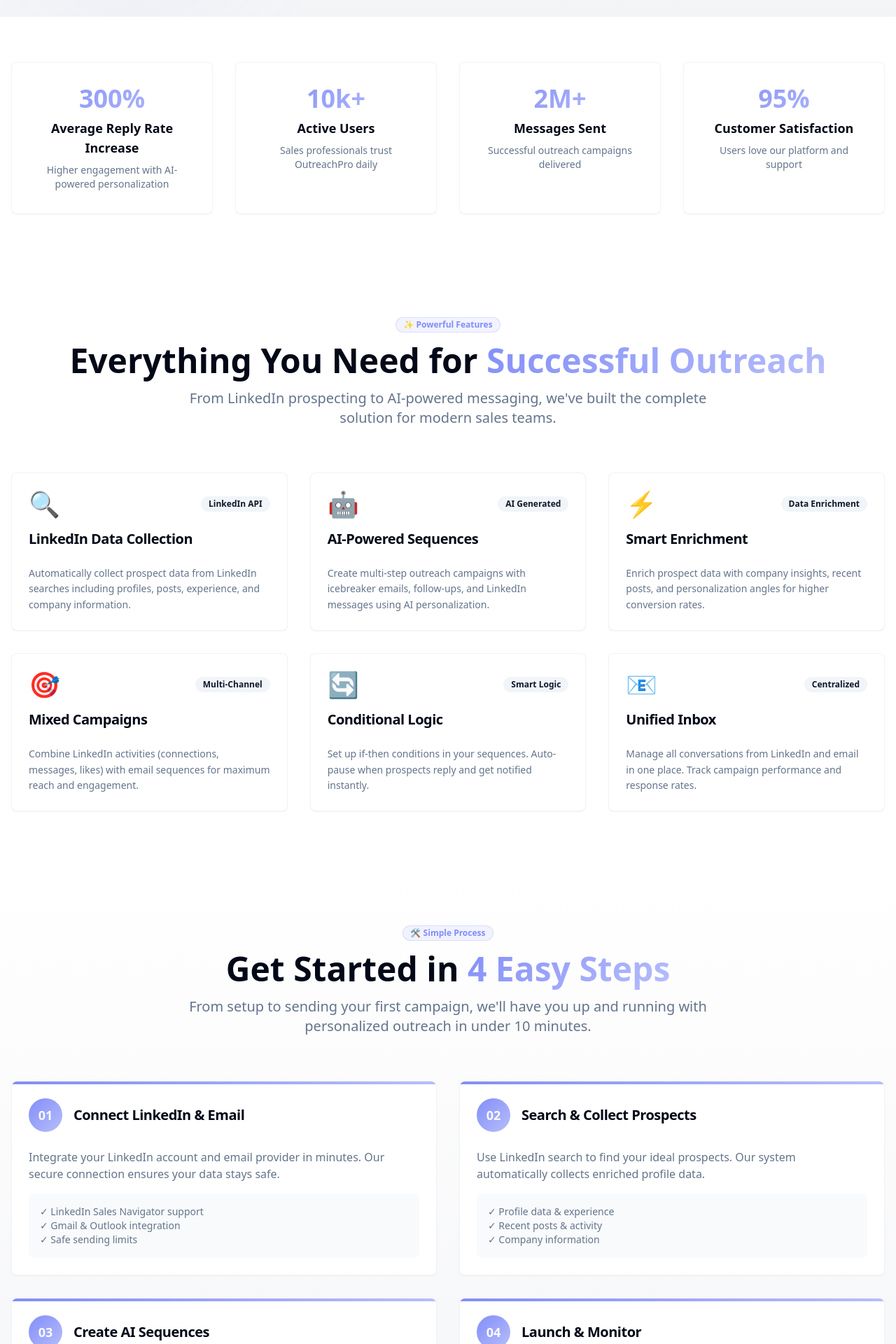
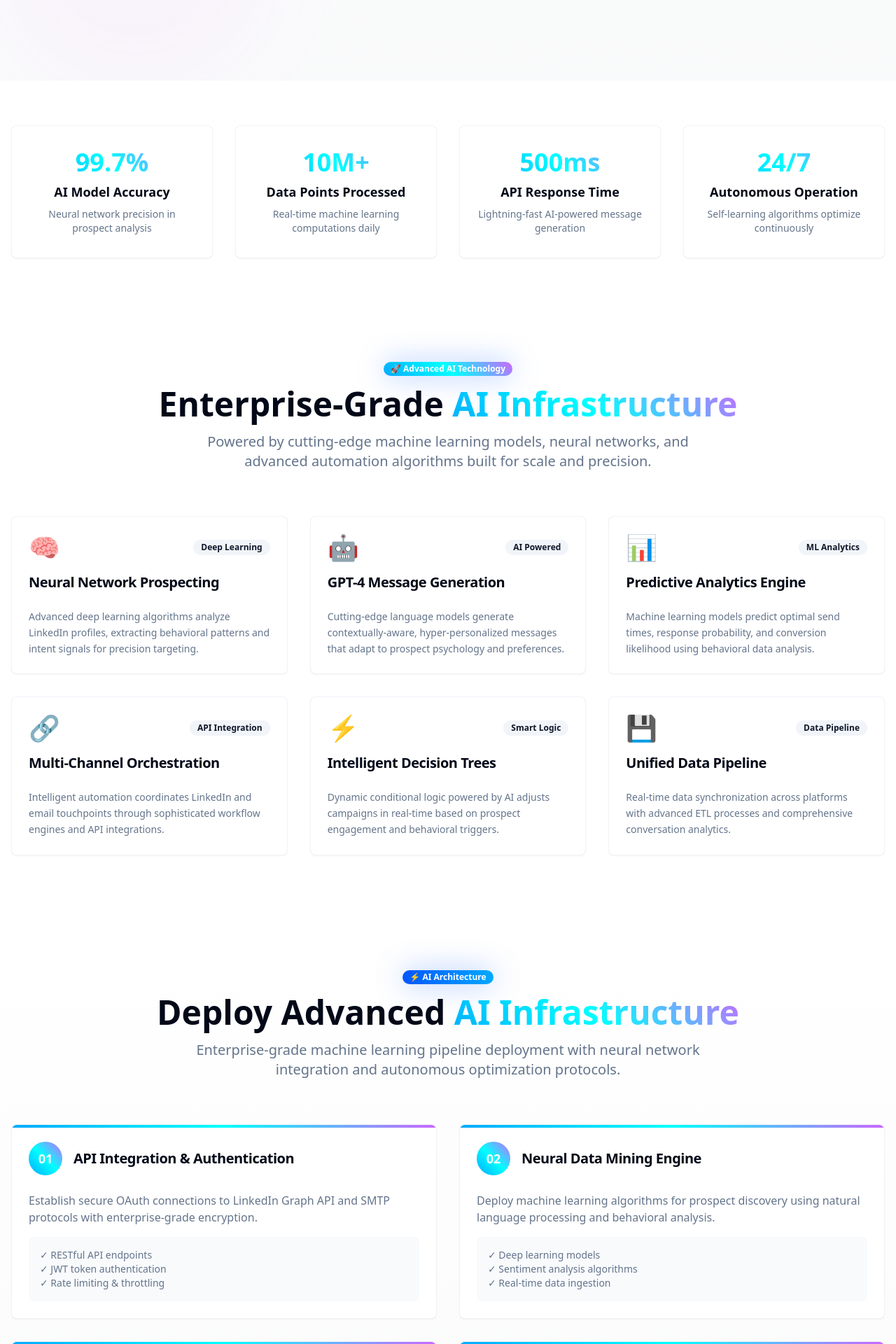
Before and after one commit to georgefarauanu/outreach-ignition-forge, a React (Vite) app: page / in a window 1280 px wide. Shown: the part 800-2720 px from the top of the page at 70% size. Built offline with nearby package versions, Linux system fonts and the light colour scheme.

Commit message:
Update UI with tech and AI elements
Refactor the UI to incorporate a more tech-focused aesthetic and emphasize AI features.

```diff
--- a/src/components/Features.tsx
+++ b/src/components/Features.tsx
@@ -3,40 +3,40 @@ import { Badge } from "@/components/ui/badge";
 
 const features = [
   {
-    title: "LinkedIn Data Collection",
-    description: "Automatically collect prospect data from LinkedIn searches including profiles, posts, experience, and company information.",
-    icon: "🔍",
-    badge: "LinkedIn API"
+    title: "Neural Network Prospecting",
+    description: "Advanced deep learning algorithms analyze LinkedIn profiles, extracting behavioral patterns and intent signals for precision targeting.",
+    icon: "🧠",
+    badge: "Deep Learning"
   },
   {
-    title: "AI-Powered Sequences",
-    description: "Create multi-step outreach campaigns with icebreaker emails, follow-ups, and LinkedIn messages using AI personalization.",
+    title: "GPT-4 Message Generation",
+    description: "Cutting-edge language models generate contextually-aware, hyper-personalized messages that adapt to prospect psychology and preferences.",
     icon: "🤖",
-    badge: "AI Generated"
+    badge: "AI Powered"
   },
   {
-    title: "Smart Enrichment",
-    description: "Enrich prospect data with company insights, recent posts, and personalization angles for higher conversion rates.",
-    icon: "⚡",
-    badge: "Data Enrichment"
+    title: "Predictive Analytics Engine",
+    description: "Machine learning models predict optimal send times, response probability, and conversion likelihood using behavioral data analysis.",
+    icon: "📊",
+    badge: "ML Analytics"
   },
   {
-    title: "Mixed Campaigns",
-    description: "Combine LinkedIn activities (connections, messages, likes) with email sequences for maximum reach and engagement.",
-    icon: "🎯",
-    badge: "Multi-Channel"
+    title: "Multi-Channel Orchestration",
+    description: "Intelligent automation coordinates LinkedIn and email touchpoints through sophisticated workflow engines and API integrations.",
+    icon: "🔗",
+    badge: "API Integration"
   },
   {
-    title: "Conditional Logic",
-    description: "Set up if-then conditions in your sequences. Auto-pause when prospects reply and get notified instantly.",
-    icon: "🔄",
+    title: "Intelligent Decision Trees",
+    description: "Dynamic conditional logic powered by AI adjusts campaigns in real-time based on prospect engagement and behavioral triggers.",
+    icon: "⚡",
     badge: "Smart Logic"
   },
   {
-    title: "Unified Inbox",
-    description: "Manage all conversations from LinkedIn and email in one place. Track campaign performance and response rates.",
-    icon: "📧",
-    badge: "Centralized"
+    title: "Unified Data Pipeline",
+    description: "Real-time data synchronization across platforms with advanced ETL processes and comprehensive conversation analytics.",
+    icon: "💾",
+    badge: "Data Pipeline"
   }
 ];
 
@@ -45,16 +45,16 @@ const Features = () => {
     <section id="features" className="py-20 bg-background">
       <div className="container mx-auto px-4">
         <div className="text-center space-y-4 mb-16">
-          <Badge className="bg-primary/10 text-primary border-primary/20">
-            ✨ Powerful Features
+          <Badge className="bg-gradient-ai text-white border-none shadow-glow">
+            🚀 Advanced AI Technology
           </Badge>
           <h2 className="text-3xl lg:text-5xl font-bold text-foreground">
-            Everything You Need for
-            <span className="bg-gradient-primary bg-clip-text text-transparent"> Successful Outreach</span>
+            Enterprise-Grade
+            <span className="bg-gradient-ai bg-clip-text text-transparent"> AI Infrastructure</span>
           </h2>
           <p className="text-xl text-muted-foreground max-w-3xl mx-auto">
-            From LinkedIn prospecting to AI-powered messaging, we've built the complete
-            solution for modern sales teams.
+            Powered by cutting-edge machine learning models, neural networks, and advanced
+            automation algorithms built for scale and precision.
           </p>
         </div>
 
--- a/src/components/Hero.tsx
+++ b/src/components/Hero.tsx
@@ -8,20 +8,21 @@ const Hero = () => {
       <div className="container mx-auto px-4">
         <div className="grid lg:grid-cols-2 gap-12 items-center">
           <div className="space-y-8 animate-fade-in-up">
-            <Badge className="w-fit bg-primary/10 text-primary border-primary/20">
-              🚀 AI-Powered Cold Outreach
+            <Badge className="w-fit bg-gradient-ai text-white border-none shadow-glow">
+              🤖 Next-Gen AI Sales Engine
             </Badge>
 
             <div className="space-y-6">
               <h1 className="text-4xl lg:text-6xl font-bold text-foreground leading-tight">
-                Automate Your
-                <span className="bg-gradient-hero bg-clip-text text-transparent"> LinkedIn </span>
-                & Email Outreach
+                AI-Powered
+                <span className="bg-gradient-hero bg-clip-text text-transparent"> Outreach </span>
+                Intelligence Platform
               </h1>
 
               <p className="text-xl text-muted-foreground leading-relaxed max-w-xl">
-                Connect with prospects on LinkedIn, collect enriched data, and send personalized
-                sequences that convert. Boost your reply rates by 300% with AI-powered messaging.
+                Leverage advanced machine learning algorithms to automate LinkedIn prospecting,
+                generate hyper-personalized messaging, and optimize conversion rates through
+                predictive analytics and intelligent automation.
               </p>
             </div>
 
--- a/src/components/HowItWorks.tsx
+++ b/src/components/HowItWorks.tsx
@@ -4,27 +4,27 @@ import { Badge } from "@/components/ui/badge";
 const steps = [
   {
     step: "01",
-    title: "Connect LinkedIn & Email",
-    description: "Integrate your LinkedIn account and email provider in minutes. Our secure connection ensures your data stays safe.",
-    details: "✓ LinkedIn Sales Navigator support\n✓ Gmail & Outlook integration\n✓ Safe sending limits"
+    title: "API Integration & Authentication",
+    description: "Establish secure OAuth connections to LinkedIn Graph API and SMTP protocols with enterprise-grade encryption.",
+    details: "✓ RESTful API endpoints\n✓ JWT token authentication\n✓ Rate limiting & throttling"
   },
   {
     step: "02",
-    title: "Search & Collect Prospects",
-    description: "Use LinkedIn search to find your ideal prospects. Our system automatically collects enriched profile data.",
-    details: "✓ Profile data & experience\n✓ Recent posts & activity\n✓ Company information"
+    title: "Neural Data Mining Engine",
+    description: "Deploy machine learning algorithms for prospect discovery using natural language processing and behavioral analysis.",
+    details: "✓ Deep learning models\n✓ Sentiment analysis algorithms\n✓ Real-time data ingestion"
   },
   {
     step: "03",
-    title: "Create AI Sequences",
-    description: "Build multi-step campaigns with our templates or create custom sequences with conditional logic.",
-    details: "✓ AI-powered personalization\n✓ Mixed email + LinkedIn\n✓ If-then conditions"
+    title: "AI Content Generation Pipeline",
+    description: "Leverage GPT-4 and transformer models to generate contextually-aware messaging with psychological profiling.",
+    details: "✓ Large language models\n✓ Contextual embeddings\n✓ A/B testing algorithms"
   },
   {
     step: "04",
-    title: "Launch & Monitor",
-    description: "Set your daily limits and launch. Monitor performance, reply rates, and manage conversations in one inbox.",
-    details: "✓ Real-time analytics\n✓ Unified inbox\n✓ Auto-pause on replies"
+    title: "Autonomous Campaign Orchestration",
+    description: "Execute multi-channel automation with predictive analytics, real-time optimization, and intelligent scheduling.",
+    details: "✓ Predictive send algorithms\n✓ Performance monitoring\n✓ Auto-scaling infrastructure"
   }
 ];
 
@@ -33,16 +33,16 @@ const HowItWorks = () => {
     <section className="py-20 bg-gradient-subtle">
       <div className="container mx-auto px-4">
         <div className="text-center space-y-4 mb-16">
-          <Badge className="bg-primary/10 text-primary border-primary/20">
-            🛠️ Simple Process
+          <Badge className="bg-gradient-tech text-white border-none shadow-glow">
+            ⚡ AI Architecture
           </Badge>
           <h2 className="text-3xl lg:text-5xl font-bold text-foreground">
-            Get Started in
-            <span className="bg-gradient-primary bg-clip-text text-transparent"> 4 Easy Steps</span>
+            Deploy Advanced
+            <span className="bg-gradient-ai bg-clip-text text-transparent"> AI Infrastructure</span>
           </h2>
           <p className="text-xl text-muted-foreground max-w-3xl mx-auto">
-            From setup to sending your first campaign, we'll have you up and running
-            with personalized outreach in under 10 minutes.
+            Enterprise-grade machine learning pipeline deployment with neural network
+            integration and autonomous optimization protocols.
           </p>
         </div>
 
@@ -52,10 +52,10 @@ const HowItWorks = () => {
               key={index}
               className="relative overflow-hidden hover:shadow-card transition-all duration-300 border border-border/50"
             >
-              <div className="absolute top-0 left-0 w-full h-1 bg-gradient-primary"></div>
+              <div className="absolute top-0 left-0 w-full h-1 bg-gradient-ai"></div>
               <CardHeader className="space-y-4">
                 <div className="flex items-center space-x-4">
-                  <div className="w-12 h-12 bg-gradient-primary rounded-full flex items-center justify-center text-primary-foreground font-bold text-lg">
+                  <div className="w-12 h-12 bg-gradient-ai rounded-full flex items-center justify-center text-white font-bold text-lg">
                     {step.step}
                   </div>
                   <CardTitle className="text-xl">{step.title}</CardTitle>
--- a/src/components/Stats.tsx
+++ b/src/components/Stats.tsx
@@ -2,24 +2,24 @@ import { Card, CardContent } from "@/components/ui/card";
 
 const stats = [
   {
-    number: "300%",
-    label: "Average Reply Rate Increase",
-    description: "Higher engagement with AI-powered personalization"
+    number: "99.7%",
+    label: "AI Model Accuracy",
+    description: "Neural network precision in prospect analysis"
   },
   {
-    number: "10k+",
-    label: "Active Users",
-    description: "Sales professionals trust OutreachPro daily"
+    number: "10M+",
+    label: "Data Points Processed",
+    description: "Real-time machine learning computations daily"
   },
   {
-    number: "2M+",
-    label: "Messages Sent",
-    description: "Successful outreach campaigns delivered"
+    number: "500ms",
+    label: "API Response Time",
+    description: "Lightning-fast AI-powered message generation"
   },
   {
-    number: "95%",
-    label: "Customer Satisfaction",
-    description: "Users love our platform and support"
+    number: "24/7",
+    label: "Autonomous Operation",
+    description: "Self-learning algorithms optimize continuously"
   }
 ];
 
@@ -31,7 +31,7 @@ const Stats = () => {
           {stats.map((stat, index) => (
             <Card key={index} className="text-center border-border/50 hover:shadow-card transition-all duration-300">
               <CardContent className="pt-8 pb-8 space-y-2">
-                <div className="text-4xl font-bold bg-gradient-primary bg-clip-text text-transparent">
+                <div className="text-4xl font-bold bg-gradient-ai bg-clip-text text-transparent">
                   {stat.number}
                 </div>
                 <div className="font-semibold text-foreground text-lg">
--- a/src/index.css
+++ b/src/index.css
@@ -17,9 +17,9 @@ All colors MUST be HSL.
     --popover: 0 0% 100%;
     --popover-foreground: 222.2 84% 4.9%;
 
-    --primary: 234 89% 74%;
+    --primary: 220 100% 50%;
     --primary-foreground: 210 40% 98%;
-    --primary-glow: 234 89% 85%;
+    --primary-glow: 220 100% 60%;
 
     --secondary: 210 40% 96.1%;
     --secondary-foreground: 222.2 47.4% 11.2%;
@@ -27,7 +27,7 @@ All colors MUST be HSL.
     --muted: 210 40% 96.1%;
     --muted-foreground: 215.4 16.3% 46.9%;
 
-    --accent: 234 89% 74%;
+    --accent: 280 100% 70%;
     --accent-foreground: 210 40% 98%;
 
     --destructive: 0 84.2% 60.2%;
@@ -35,17 +35,22 @@ All colors MUST be HSL.
 
     --border: 214.3 31.8% 91.4%;
     --input: 214.3 31.8% 91.4%;
-    --ring: 234 89% 74%;
+    --ring: 220 100% 50%;
 
     /* Design System Colors */
-    --primary-dark: 234 89% 64%;
+    --primary-dark: 220 100% 40%;
     --success: 142 76% 36%;
     --success-foreground: 210 40% 98%;
+    --ai-blue: 200 100% 50%;
+    --ai-purple: 280 100% 70%;
+    --tech-cyan: 180 100% 50%;
 
     /* Gradients */
-    --gradient-primary: linear-gradient(135deg, hsl(var(--primary)), hsl(var(--primary-glow)));
-    --gradient-hero: linear-gradient(135deg, hsl(234, 89%, 74%) 0%, hsl(283, 89%, 74%) 100%);
-    --gradient-subtle: linear-gradient(180deg, hsl(var(--background)), hsl(220, 14%, 96%));
+    --gradient-primary: linear-gradient(135deg, hsl(var(--primary)), hsl(var(--ai-purple)));
+    --gradient-hero: linear-gradient(135deg, hsl(var(--ai-blue)) 0%, hsl(var(--ai-purple)) 50%, hsl(var(--primary)) 100%);
+    --gradient-subtle: linear-gradient(180deg, hsl(var(--background)), hsl(220, 14%, 98%));
+    --gradient-ai: linear-gradient(45deg, hsl(var(--ai-blue)), hsl(var(--tech-cyan)), hsl(var(--ai-purple)));
+    --gradient-tech: linear-gradient(90deg, hsl(var(--primary)) 0%, hsl(var(--ai-blue)) 100%);
 
     /* Shadows */
     --shadow-elegant: 0 10px 30px -10px hsl(var(--primary) / 0.3);
--- a/tailwind.config.ts
+++ b/tailwind.config.ts
@@ -77,7 +77,9 @@ export default {
 			backgroundImage: {
 				'gradient-primary': 'var(--gradient-primary)',
 				'gradient-hero': 'var(--gradient-hero)',
-				'gradient-subtle': 'var(--gradient-subtle)'
+				'gradient-subtle': 'var(--gradient-subtle)',
+				'gradient-ai': 'var(--gradient-ai)',
+				'gradient-tech': 'var(--gradient-tech)'
 			},
 			boxShadow: {
 				'elegant': 'var(--shadow-elegant)',
```
